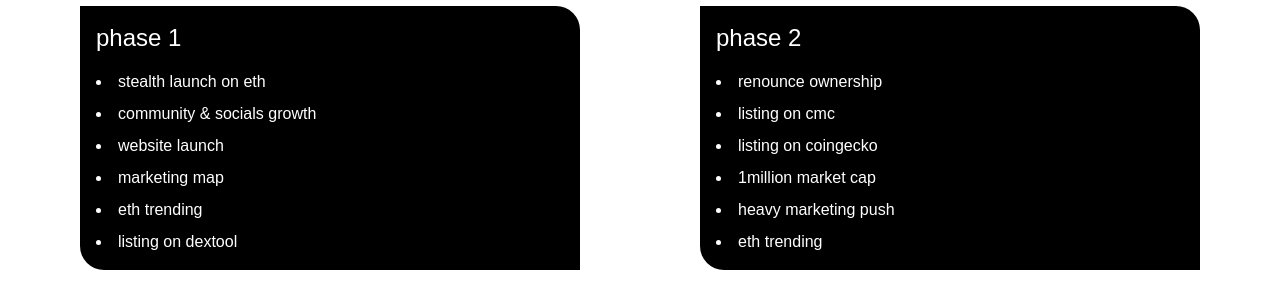
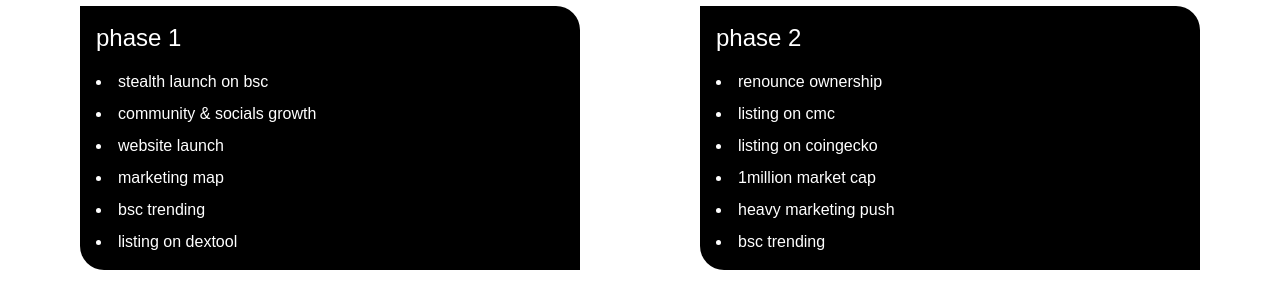
Before and after one commit to HoomanSafe/zozo, a React (Vite) app: page / in a window 1280 px wide. Shown: the part 2400-2704 px from the top of the page. Built offline with nearby package versions, Linux system fonts and the light colour scheme; a web font is replaced by a local one.

Commit message:
Update Map.jsx

```diff
--- a/src/Components/Map.jsx
+++ b/src/Components/Map.jsx
@@ -12,11 +12,11 @@
           <article className="min-h-[200px] text-white rounded-bl-3xl rounded-se-3xl p-4 w-full md:w-[500px] bg-black">
             <h1 className="font-primary text-2xl text-start">phase 1</h1>
             <ul className="flex flex-col text-start font-primary list-disc list-inside gap-2 mt-4">
-              <li>stealth launch on eth</li>
+              <li>stealth launch on bsc</li>
               <li>community & socials growth</li>
               <li>website launch</li>
               <li>marketing map</li>
-              <li>eth trending</li>
+              <li>bsc trending</li>
               <li>listing on dextool</li>
             </ul>
           </article>
@@ -28,7 +28,7 @@
               <li>listing on coingecko</li>
               <li>1million market cap</li>
               <li>heavy marketing push</li>
-              <li>eth trending </li>
+              <li>bsc trending </li>
             </ul>
           </article>
         </div>
```
